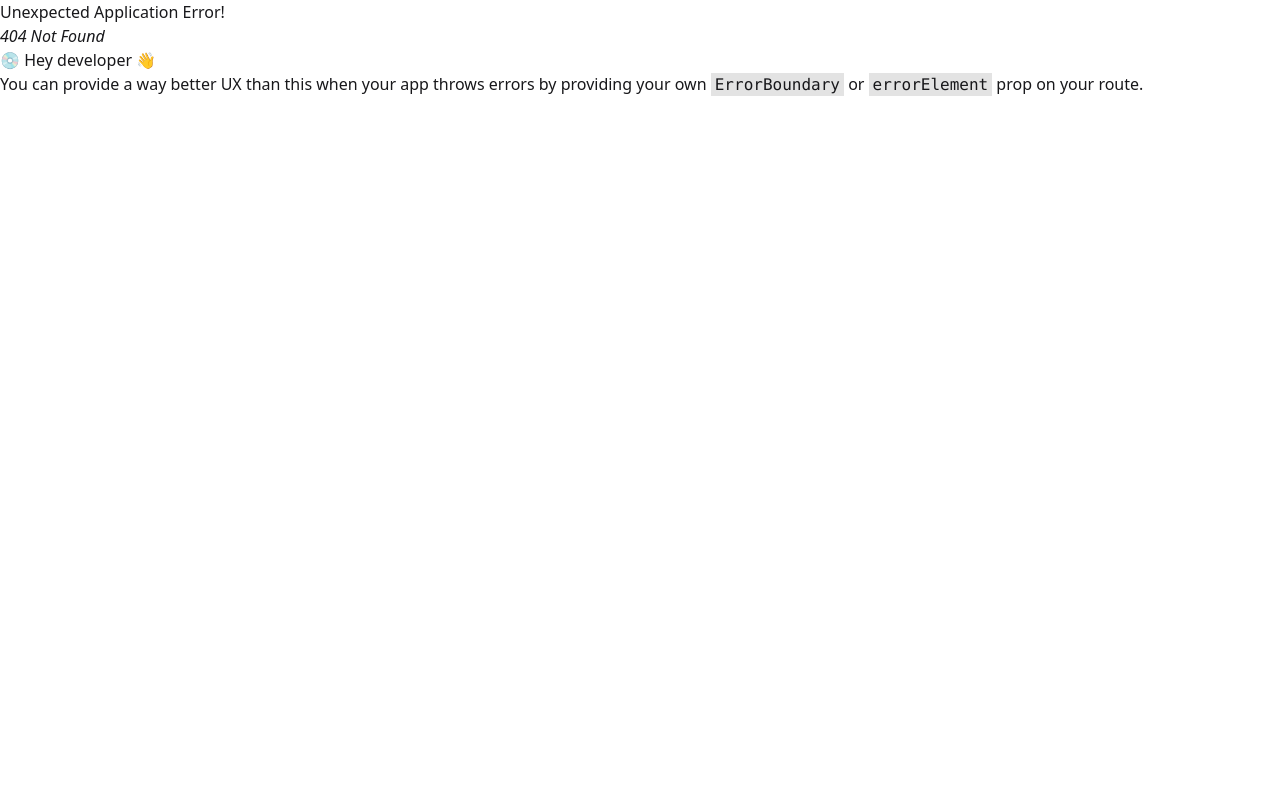
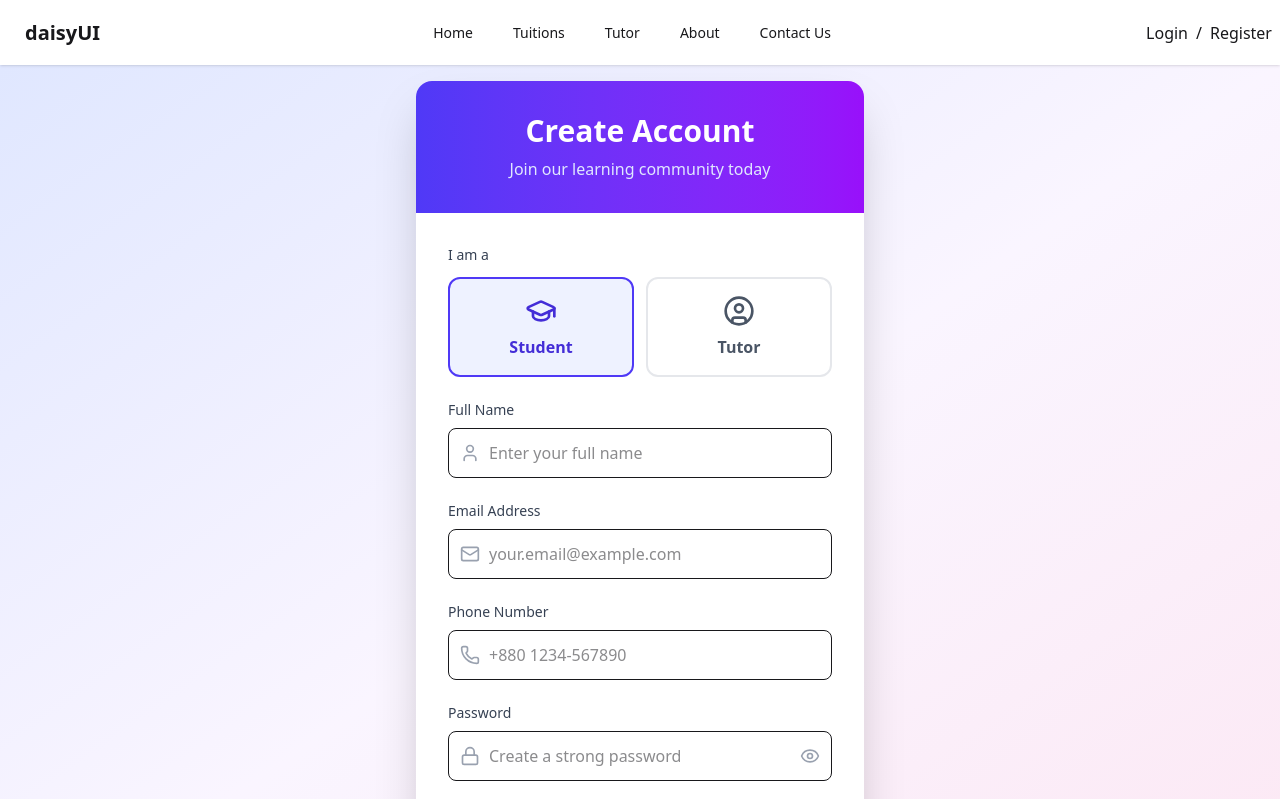
Before and after one commit to imran-86/eTution-bd-client, a React (Vite) app: page /register in a window 1280 px wide. Before the commit this address had no page. Shown: the top 799 px of the page. Built offline with nearby package versions, Linux system fonts and the light colour scheme.

Commit message:
Registration Form created with react hook form and set firebase authContext

```diff
--- a/package.json
+++ b/package.json
@@ -13,8 +13,10 @@
     "@tailwindcss/vite": "^4.1.17",
     "daisyui": "^5.5.8",
     "firebase": "^12.6.0",
+    "lucide-react": "^0.556.0",
     "react": "^19.2.0",
     "react-dom": "^19.2.0",
+    "react-hook-form": "^7.68.0",
     "react-router": "^7.10.1",
     "tailwindcss": "^4.1.17"
   },
--- a/src/Components/Shared/Navbar.jsx
+++ b/src/Components/Shared/Navbar.jsx
@@ -1,5 +1,5 @@
 import React from "react";
-import { NavLink } from "react-router";
+import { Link, NavLink } from "react-router";
 
 const Navbar = () => {
   const links = <>
@@ -44,8 +44,8 @@ const Navbar = () => {
            {links}
         </ul>
       </div>
-      <div className="navbar-end">
-        <a className="btn">Button</a>
+      <div className="navbar-end space-x-2">
+        <Link to="/login">Login</Link> <span>/</span><Link to="/register">Register</Link>
       </div>
     </div>
   );
--- a/src/Firebase/firebase.config.js
+++ b/src/Firebase/firebase.config.js
@@ -6,12 +6,12 @@ import { getAuth } from "firebase/auth";
 
 // Your web app's Firebase configuration
 const firebaseConfig = {
-  apiKey: "AIzaSyDuj_sllJ9pkmclR8CUrpk6MVbMzqkX4eo",
-  authDomain: "etuitionbd-e7eea.firebaseapp.com",
-  projectId: "etuitionbd-e7eea",
-  storageBucket: "etuitionbd-e7eea.firebasestorage.app",
-  messagingSenderId: "117506185962",
-  appId: "1:117506185962:web:326d8a43ae02643c7ad593"
+  apiKey: import.meta.env.VITE_apiKey,
+  authDomain: import.meta.env.VITE_authDomain,
+  projectId: import.meta.env.VITE_projectId,
+  storageBucket: import.meta.env.VITE_storageBucket,
+  messagingSenderId: import.meta.env.VITE_messagingSenderId,
+  appId: import.meta.env.VITE_appId,
 };
 
 // Initialize Firebase
--- /dev/null
+++ b/src/Pages/Auth/Login.jsx
@@ -0,0 +1,11 @@
+import React from 'react';
+
+const Login = () => {
+    return (
+        <div>
+            Login
+        </div>
+    );
+};
+
+export default Login;
--- /dev/null
+++ b/src/Pages/Auth/Register.jsx
@@ -0,0 +1,198 @@
+import { useState } from 'react';
+import { Eye, EyeOff, UserCircle, GraduationCap, Mail, Lock, Phone, User } from 'lucide-react';
+import { useForm } from 'react-hook-form';
+
+export default function Register() {
+  const {register,handleSubmit,formState:{errors}} = useForm();
+  const [formData, setFormData] = useState({
+    role: 'student'
+  });
+  const [showPassword, setShowPassword] = useState(false);
+
+
+
+  const handleRegistration = (data) => {
+    const role = formData.role;
+    data.role = role;
+   console.log(data);
+
+  };
+
+  return (
+    <div className="min-h-screen bg-gradient-to-br from-indigo-100 via-purple-50 to-pink-100 flex items-center justify-center p-4">
+      <div className="w-full max-w-md">
+        <div className="bg-white rounded-2xl shadow-2xl overflow-hidden">
+          <div className="bg-gradient-to-r from-indigo-600 to-purple-600 p-8 text-center">
+            <h1 className="text-3xl font-bold text-white mb-2">Create Account</h1>
+            <p className="text-indigo-100">Join our learning community today</p>
+          </div>
+
+          <form
+          onSubmit={handleSubmit(handleRegistration)}
+          className="p-8 space-y-5">
+            {/* Role Selection */}
+            <div>
+              <label className="block text-sm font-medium text-gray-700 mb-3">I am a</label>
+              <div className="grid grid-cols-2 gap-3">
+                <button
+                  type="button"
+                  onClick={() => setFormData(prev => ({ ...prev, role: 'student' }))}
+                  className={`flex flex-col items-center justify-center p-4 rounded-xl border-2 transition-all ${
+                    formData.role === 'student'
+                      ? 'border-indigo-600 bg-indigo-50 text-indigo-700'
+                      : 'border-gray-200 hover:border-indigo-300 text-gray-600'
+                  }`}
+                >
+                  <GraduationCap className="w-8 h-8 mb-2" />
+                  <span className="font-semibold">Student</span>
+                </button>
+                <button
+                  type="button"
+                  onClick={() => setFormData(prev => ({ ...prev, role: 'tutor' }))}
+                  className={`flex flex-col items-center justify-center p-4 rounded-xl border-2 transition-all ${
+                    formData.role === 'tutor'
+                      ? 'border-purple-600 bg-purple-50 text-purple-700'
+                      : 'border-gray-200 hover:border-purple-300 text-gray-600'
+                  }`}
+                >
+                  <UserCircle className="w-8 h-8 mb-2" />
+                  <span className="font-semibold">Tutor</span>
+                </button>
+              </div>
+            </div>
+
+            {/* Name Input */}
+            <div>
+              <label htmlFor="name" className="label text-sm font-medium text-gray-700 mb-2">
+                Full Name
+              </label>
+              <div className="relative">
+                <User className="absolute left-3 top-1/2 transform -translate-y-1/2 text-gray-400 w-5 h-5" />
+                <input
+                  type="text"
+                  id="name"
+                  name="name"
+                  {...register('name',{required:true})}
+                  className={`w-full pl-10 pr-4 py-3 border rounded-lg focus:ring-2 focus:ring-indigo-500 focus:border-transparent transition `}
+                  placeholder="Enter your full name"
+                />
+
+              </div>
+               {errors.name?.type==='required'&&<p className='text-red-500'>
+            Your Name is required
+            </p>}
+            </div>
+
+            {/* Email Input */}
+            <div>
+              <label htmlFor="email" className="label text-sm font-medium text-gray-700 mb-2">
+                Email Address
+              </label>
+              <div className="relative">
+                <Mail className="absolute left-3 top-1/2 transform -translate-y-1/2 text-gray-400 w-5 h-5" />
+                <input
+                  type="email"
+                  id="email"
+                  name="email"
+                {...register('email',{required:true})}
+                  className={`w-full pl-10 pr-4 py-3 border rounded-lg focus:ring-2 focus:ring-indigo-500 focus:border-transparent transition`}
+                  placeholder="your.email@example.com"
+                />
+
+              </div>
+                {errors.email?.type==='required'&&<p className='text-red-500'>
+            Email is required
+            </p>}
+            </div>
+
+            {/* Phone Input */}
+            <div>
+              <label htmlFor="phone" className="label text-sm font-medium text-gray-700 mb-2">
+                Phone Number
+              </label>
+              <div className="relative">
+                <Phone className="absolute left-3 top-1/2 transform -translate-y-1/2 text-gray-400 w-5 h-5" />
+                <input
+                  type="tel"
+                  id="phone"
+                  name="phone"
+                {...register('phone',
+                  {
+                    required:true,
+                    minLength: 11,
+
+
+                  })}
+                  className={`w-full pl-10 pr-4 py-3 border rounded-lg focus:ring-2 focus:ring-indigo-500 focus:border-transparent transition `}
+                  placeholder="+880 1234-567890"
+                />
+              </div>
+              {errors.phone?.type==="required"&& <p className="mt-1 text-sm text-red-600">Phone Number is required</p>}
+             {
+            errors.password?.type==="minLength"&& <p className='text-red-500'>Please Enter 11 digit phone number</p>
+          }
+            </div>
+
+            {/* Password Input */}
+            <div>
+              <label htmlFor="password" className="label text-sm font-medium text-gray-700 mb-2">
+                Password
+              </label>
+              <div className="relative">
+                <Lock className="absolute left-3 top-1/2 transform -translate-y-1/2 text-gray-400 w-5 h-5" />
+                <input
+                  type={showPassword ? 'text' : 'password'}
+                  id="password"
+                  name="password"
+                   {...register('password',{
+            required: true,
+            minLength: 6,
+            pattern: /^(?=.*[a-z])(?=.*[A-Z])(?=.*\d)(?=.*[^A-Za-z0-9]).+$/
+          })}
+                  className={`w-full pl-10 pr-12 py-3 border rounded-lg focus:ring-2 focus:ring-indigo-500 focus:border-transparent transition `}
+                  placeholder="Create a strong password"
+                />
+                <button
+                  type="button"
+                  onClick={() => setShowPassword(!showPassword)}
+                  className="absolute right-3 top-1/2 transform -translate-y-1/2 text-gray-400 hover:text-gray-600"
+                >
+                  {showPassword ? <EyeOff className="w-5 h-5" /> : <Eye className="w-5 h-5" />}
+                </button>
+              </div>
+                 {
+            errors.password?.type==="required"&& <p className='text-red-500'>Password is required</p>
+          }
+            {
+            errors.password?.type==="minLength"&& <p className='text-red-500'>Password must be at least 6 characters or longer</p>
+          }
+          {
+            errors.password?.type==='pattern'&& <p className='text-red-500'>Minimum six characters, at least one uppercase letter, one lowercase letter, one number and one special character needed</p>
+          }
+            </div>
+
+            {/* Submit Button */}
+            <button
+
+              className="w-full bg-gradient-to-r from-indigo-600 to-purple-600 text-white py-3 rounded-lg font-semibold hover:from-indigo-700 hover:to-purple-700 focus:ring-4 focus:ring-indigo-300 transition-all transform hover:scale-[1.02] active:scale-[0.98]"
+            >
+              Create Account
+            </button>
+
+            {/* Login Link */}
+            <div className="text-center pt-4 border-t border-gray-200">
+              <p className="text-gray-600">
+                Already have an account?{' '}
+                <a href="/login" className="text-indigo-600 font-semibold hover:text-indigo-700 hover:underline">
+                  Click here to login
+                </a>
+              </p>
+            </div>
+          </form>
+        </div>
+
+
+      </div>
+    </div>
+  );
+}
--- a/src/Routes/Routes.jsx
+++ b/src/Routes/Routes.jsx
@@ -1,6 +1,8 @@
 import { createBrowserRouter } from "react-router";
 import RootLayouts from "../Layouts/RootLayouts";
 import Home from "../Pages/Home";
+import Login from "../Pages/Auth/Login";
+import Register from "../Pages/Auth/Register";
 
 const  router = createBrowserRouter([
   {
@@ -10,6 +12,15 @@ const  router = createBrowserRouter([
         {
             index:true,
             Component: Home
+        },
+        {
+          path: 'login',
+          Component: Login
+
+        },
+        {
+          path: 'register',
+          Component: Register
         }
     ]
   },
```
Also changed, not shown: 2 other files (tests, documents, lock files or other folders).
